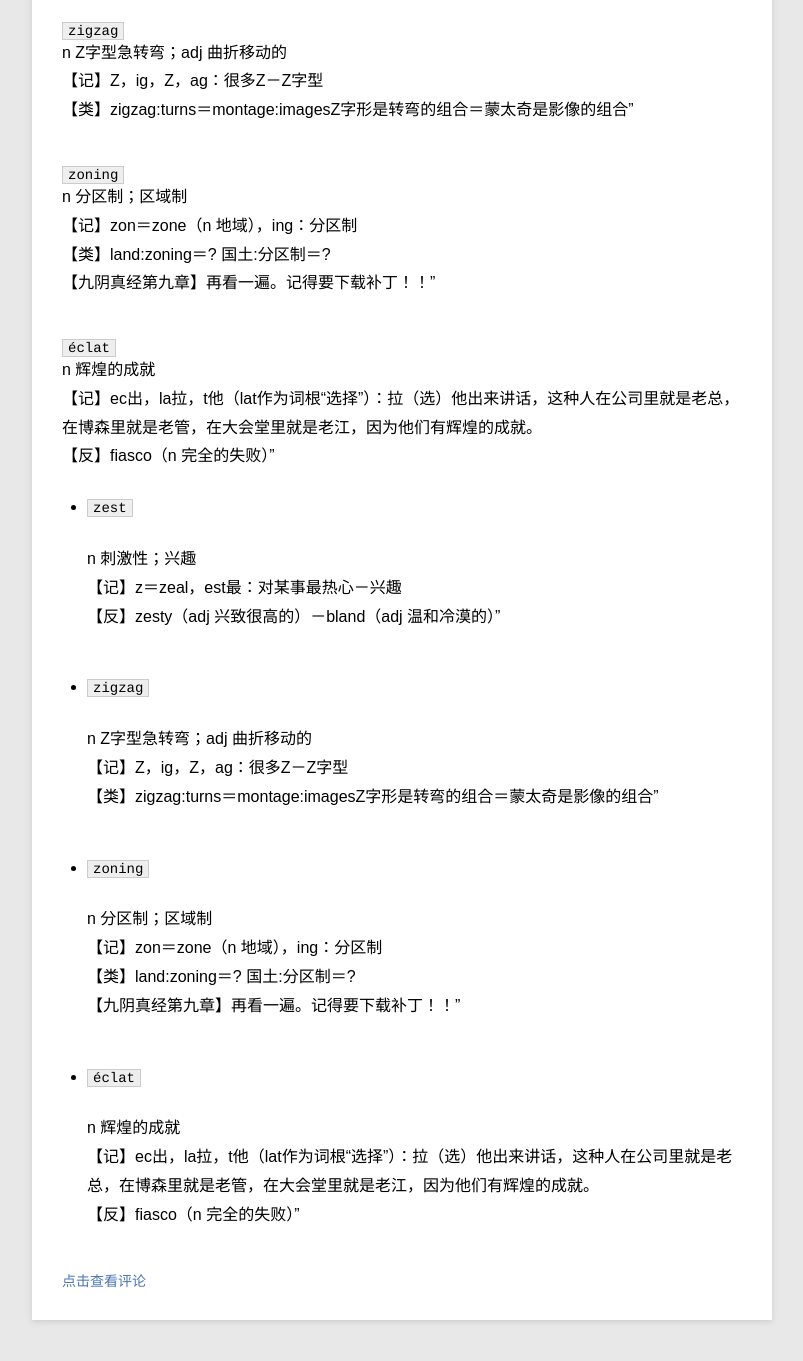
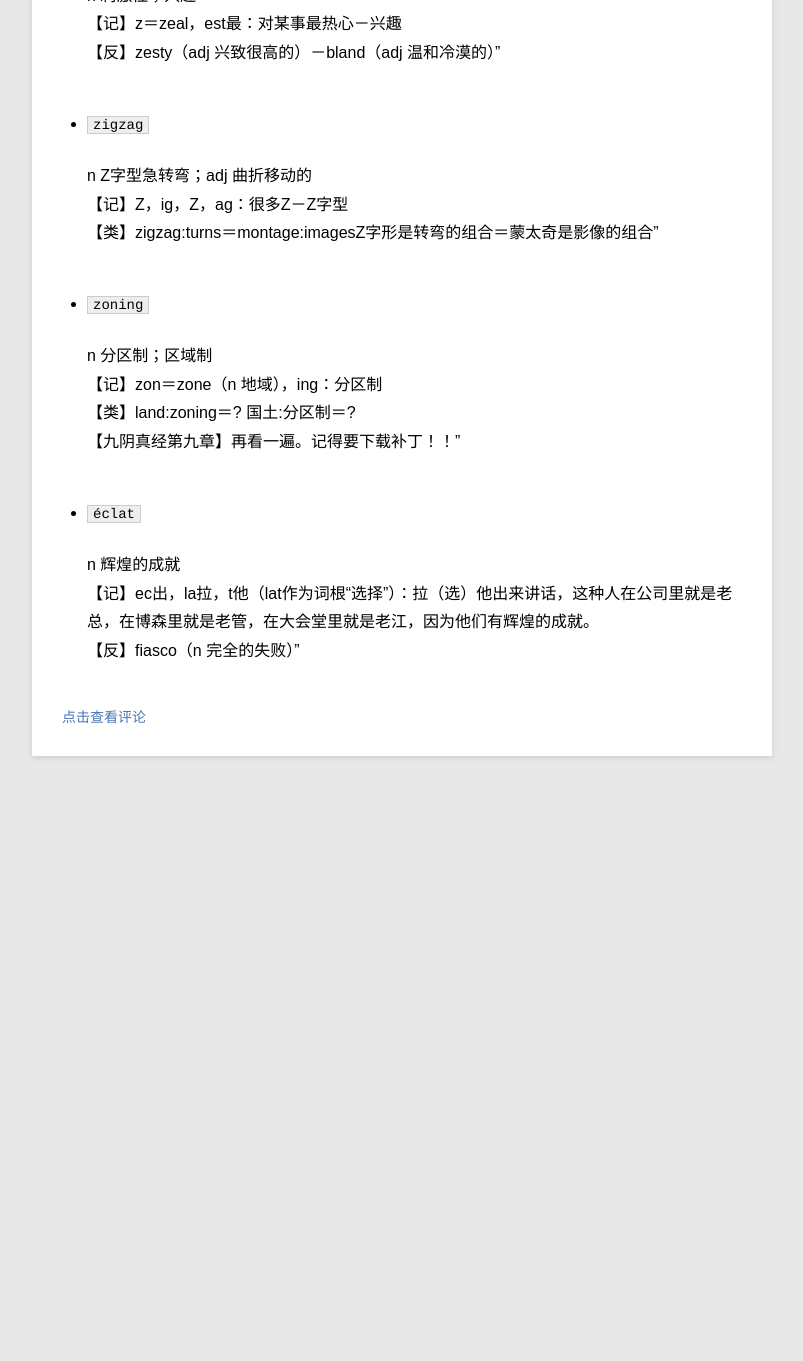
Before and after one commit to JuuW/blog, a Jekyll site: the page built from _posts/blog/2015-08-13-Red_Bibble(A).md, in a window 1280 px wide and 1400 px high, scrolled down 1321 px. Shown: the top 1361 px of the window, without its empty margins (78-881 px from the left). Built offline with Jekyll 4.4.1, drawn with Linux system fonts in a browser that asks for light colours; after the commit the page ends 2157 px from its top, so only the background shows below that.

Commit message:
Update 2015-08-13-Red_Bibble(A).md

```diff
--- a/_posts/blog/2015-08-13-Red_Bibble(A).md
+++ b/_posts/blog/2015-08-13-Red_Bibble(A).md
@@ -11,38 +11,26 @@ n 算盘<br />【源】源自希伯来语abaq“灰尘”，因为算盘很容
 # `abandon`
 vt /n 放弃，遗弃＝forsake；放纵<br />【例】Do not abandon yourself to drinking 不要沉溺于饮酒。<br />【记】a+band乐队+on，一个乐队在舞台上。想想黑豹、唐朝、零点等疯狂的摇滚乐队，不仅他们在放纵，你们听他们的歌本身也是一种放纵。<br />【类】inhibition:abandon＝agitation:tranquility禁欲不放纵＝激动不宁静calmness:frenzy＝despair:hope  平静不狂暴＝绝望不希望frenzy:calm＝abandon:prohibit  使平静消除狂暴＝禁止消除放任<br />【反】salvage（vt 海上救助）"<br/>
 
-# `zenith`
++	`zenith`
+---------------------
 n 天顶；最高点<br />【记】读：ze你死，从zenith上掉下来你就会死。<br />【反】nadir（n 天底；最低点）；lowest point（最低点）"<br/>
 
-# `zephyr`
++	`zephyr`
+---------------------
 n 西风；虚幻短暂的东西<br />【记】源于：Zephyrus（西风之神：森林诸神中最温柔者）"<br/>
 
-# `zest`
-n 刺激性；兴趣<br />【记】z＝zeal，est最：对某事最热心－兴趣<br />【反】zesty（adj 兴致很高的）－bland（adj 温和冷漠的）"<br/>
-
-# `zigzag`
-n Z字型急转弯；adj 曲折移动的<br />【记】Z，ig，Z，ag：很多Z－Z字型<br />【类】zigzag:turns＝montage:imagesZ字形是转弯的组合＝蒙太奇是影像的组合"<br/>
-
-# `zoning`
-n 分区制；区域制<br />【记】zon＝zone（n 地域），ing：分区制<br />【类】land:zoning＝?   国土:分区制＝?<br />【九阴真经第九章】再看一遍。记得要下载补丁！！"<br/>
-
-# `éclat`
-n 辉煌的成就<br />【记】ec出，la拉，t他（lat作为词根“选择”）：拉（选）他出来讲话，这种人在公司里就是老总，在博森里就是老管，在大会堂里就是老江，因为他们有辉煌的成就。<br />【反】fiasco（n 完全的失败）"<br/>
-
-
-
-+ `zest`
++	`zest`
 ---------------------
 n 刺激性；兴趣<br />【记】z＝zeal，est最：对某事最热心－兴趣<br />【反】zesty（adj 兴致很高的）－bland（adj 温和冷漠的）"<br/>
 
-+ `zigzag`
++	`zigzag`
 ---------------------
 n Z字型急转弯；adj 曲折移动的<br />【记】Z，ig，Z，ag：很多Z－Z字型<br />【类】zigzag:turns＝montage:imagesZ字形是转弯的组合＝蒙太奇是影像的组合"<br/>
 
-+ `zoning`
++	`zoning`
 ---------------------
 n 分区制；区域制<br />【记】zon＝zone（n 地域），ing：分区制<br />【类】land:zoning＝?   国土:分区制＝?<br />【九阴真经第九章】再看一遍。记得要下载补丁！！"<br/>
 
-+ `éclat`
++	`éclat`
 ---------------------
 n 辉煌的成就<br />【记】ec出，la拉，t他（lat作为词根“选择”）：拉（选）他出来讲话，这种人在公司里就是老总，在博森里就是老管，在大会堂里就是老江，因为他们有辉煌的成就。<br />【反】fiasco（n 完全的失败）"<br/>
```
